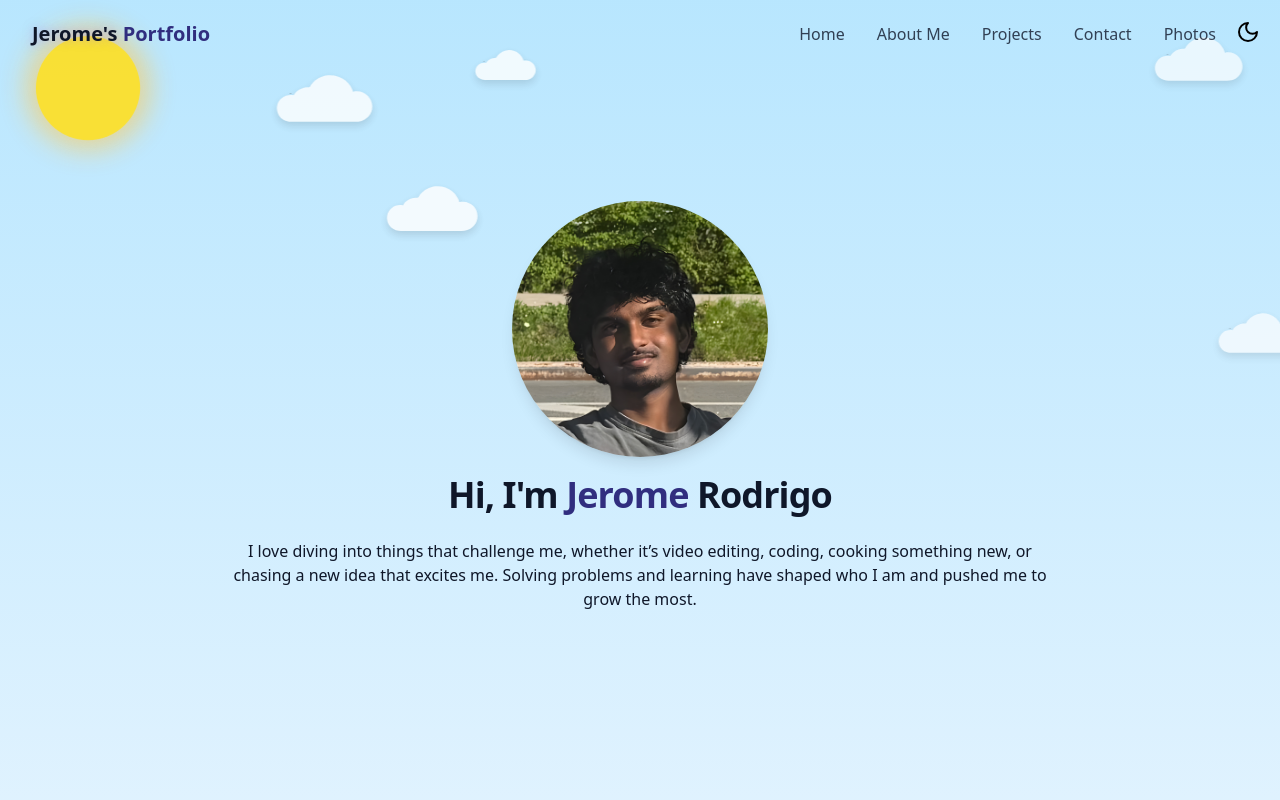
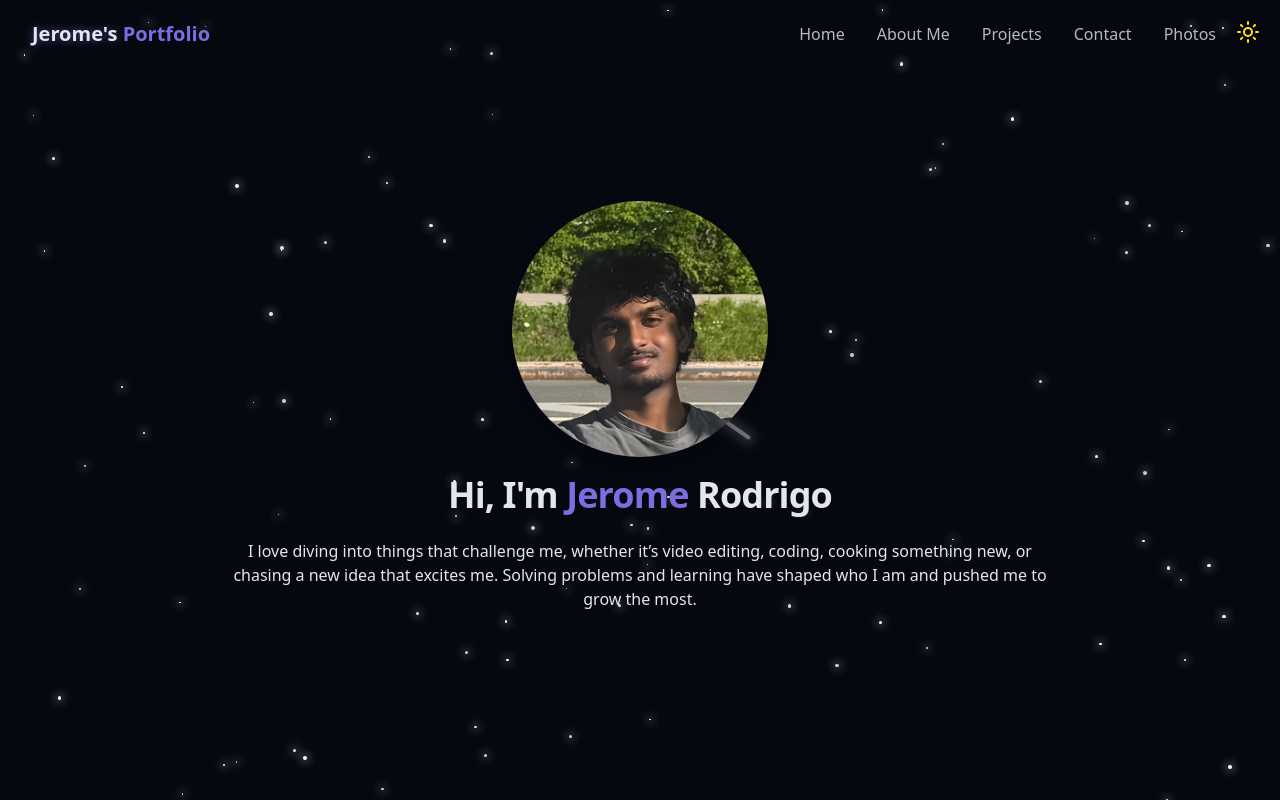
Before and after one commit to Jrodrigo06/personal-website, a React (Vite) app in the folder personal-website/: page / in a window 1280 px wide. Built offline with nearby package versions, Linux system fonts and the light colour scheme.

Commit message:
Fixed navbar resizing for wider screens

```diff
--- a/personal-website/src/components/Navbar.tsx
+++ b/personal-website/src/components/Navbar.tsx
@@ -32,7 +32,7 @@ export const Navbar = () => {
         isScrolled ? "py-3 bg-background/80 backdrop-blur-md shadow-xs" : "py-5"
     )}>
 
-        <div className="container flex items-center justify-between">
+        <div className="mx-auto flex items-center justify-between px-8 w-full max-w-screen-2xl">
             <a className="text-xl font-bold text-primary flex items-center"
                 href="/">
                 <span className="relative z-10">
--- a/personal-website/src/hooks/ThemeContext.tsx
+++ b/personal-website/src/hooks/ThemeContext.tsx
@@ -15,7 +15,7 @@ interface ThemeContextType {
     const[theme, setTheme] = useState<Theme>("light");
 
     useEffect(() => {
-      const storedTheme = (localStorage.getItem("theme") as Theme) || "light";
+      const storedTheme = (localStorage.getItem("theme") as Theme) || "dark";
       document.documentElement.classList.toggle("dark", storedTheme === "dark");
       document.documentElement.classList.toggle("light", storedTheme === "light");
       setTheme(storedTheme);
```
